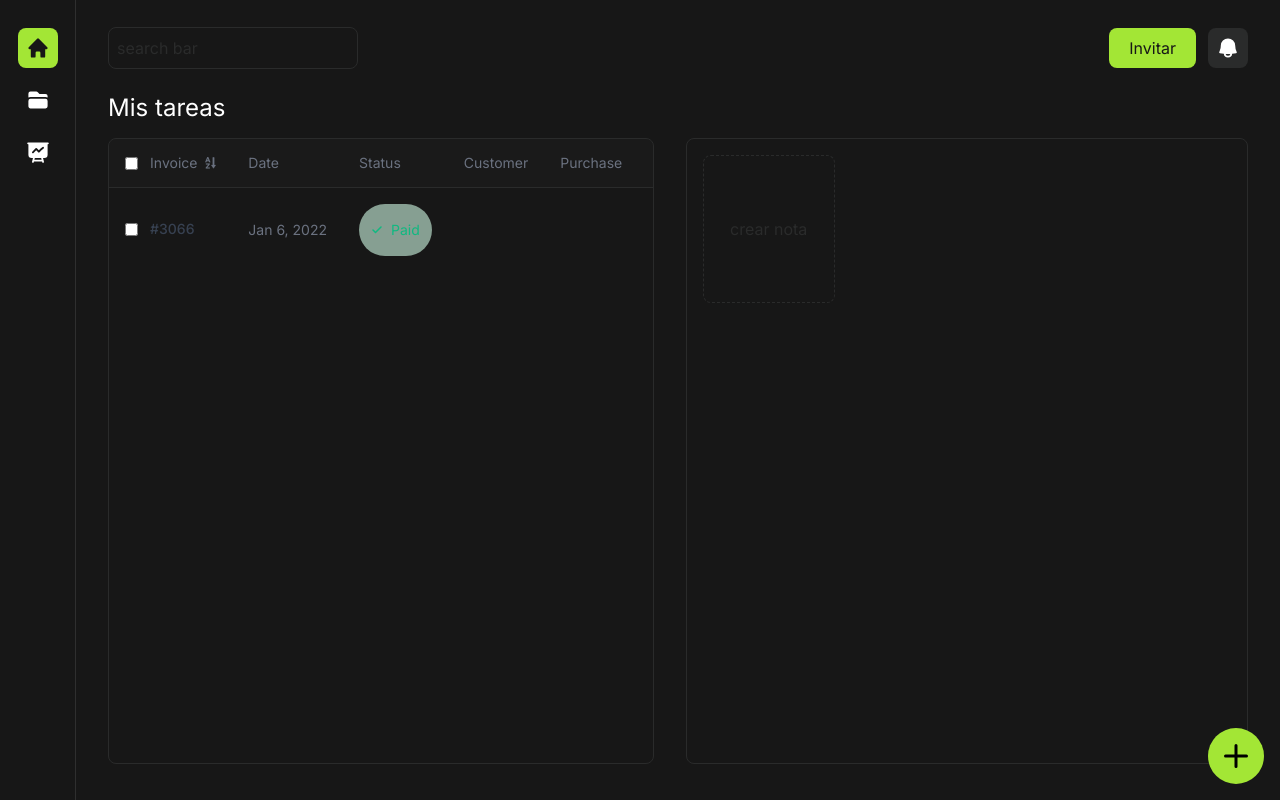
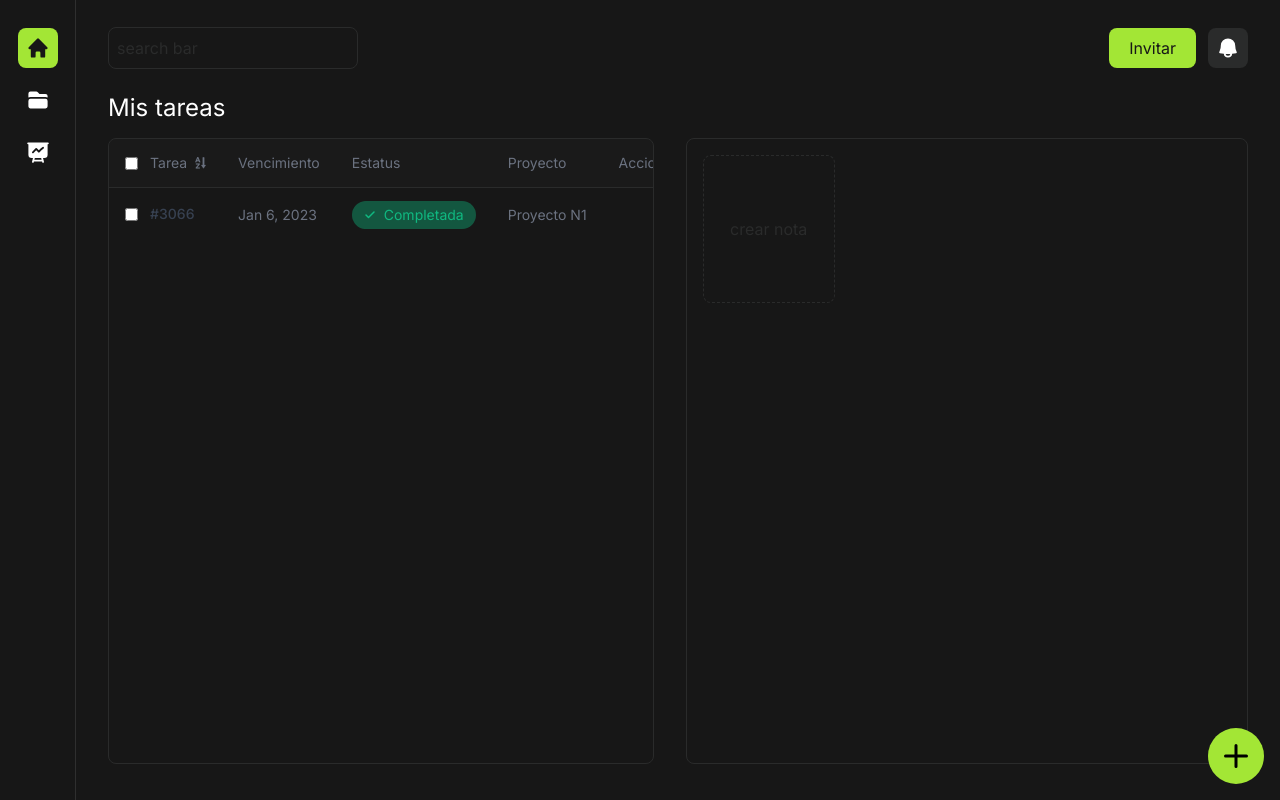
Before and after one commit to FranciscoJBrito/crud-next-prisma, a Next.js app: page / in a window 1280 px wide. Built offline with nearby package versions, Linux system fonts and the light colour scheme; no server answers.

Commit message:
adding My Tasks and note sections

```diff
--- a/src/components/MyTasks/MyTasks.tsx
+++ b/src/components/MyTasks/MyTasks.tsx
@@ -14,7 +14,7 @@ const MyTasks = () => {
                   className="text-blue-500 border-gray-300 rounded dark:bg-gray-900 dark:ring-offset-gray-900 dark:border-gray-700"
                 />
                 <button className="flex items-center gap-x-2">
-                  <span>Invoice</span>
+                  <span>Tarea</span>
 
                   <svg
                     className="h-3"
@@ -49,32 +49,28 @@ const MyTasks = () => {
               scope="col"
               className="px-4 py-3.5 text-sm font-normal text-left rtl:text-right text-gray-500 dark:text-gray-400"
             >
-              Date
+              Vencimiento
             </th>
 
             <th
               scope="col"
               className="px-4 py-3.5 text-sm font-normal text-left rtl:text-right text-gray-500 dark:text-gray-400"
             >
-              Status
+              Estatus
             </th>
 
             <th
               scope="col"
               className="px-4 py-3.5 text-sm font-normal text-left rtl:text-right text-gray-500 dark:text-gray-400"
             >
-              Customer
+              Proyecto
             </th>
 
             <th
               scope="col"
               className="px-4 py-3.5 text-sm font-normal text-left rtl:text-right text-gray-500 dark:text-gray-400"
             >
-              Purchase
-            </th>
-
-            <th scope="col" className="relative py-3.5 px-4">
-              <span className="sr-only">Actions</span>
+              Acciones
             </th>
           </tr>
         </thead>
@@ -91,10 +87,10 @@ const MyTasks = () => {
               </div>
             </td>
             <td className="px-4 py-4 text-sm text-gray-500 dark:text-gray-300 whitespace-nowrap">
-              Jan 6, 2022
+              Jan 6, 2023
             </td>
-            <td className="px-4 py-4 text-sm font-medium text-gray-700 whitespace-nowrap">
-              <div className="inline-flex items-center px-3 py-1 rounded-full gap-x-2 text-emerald-500 bg-emerald-100/60 dark:bg-gray-800">
+            <td className="px-4 py-2 text-sm font-medium text-gray-700 whitespace-nowrap">
+              <div className="inline-flex items-center px-3 py-1 rounded-full gap-x-2 text-emerald-500 bg-emerald-500/40">
                 <svg
                   width="12"
                   height="12"
@@ -111,8 +107,11 @@ const MyTasks = () => {
                   />
                 </svg>
 
-                <h2 className="text-sm font-normal">Paid</h2>
+                <p className="text-sm font-normal">Completada</p>
               </div>
+            </td>
+            <td className="px-4 py-4 text-sm text-gray-500 dark:text-gray-300 whitespace-nowrap">
+              Proyecto N1
             </td>
           </tr>
         </tbody>
```
